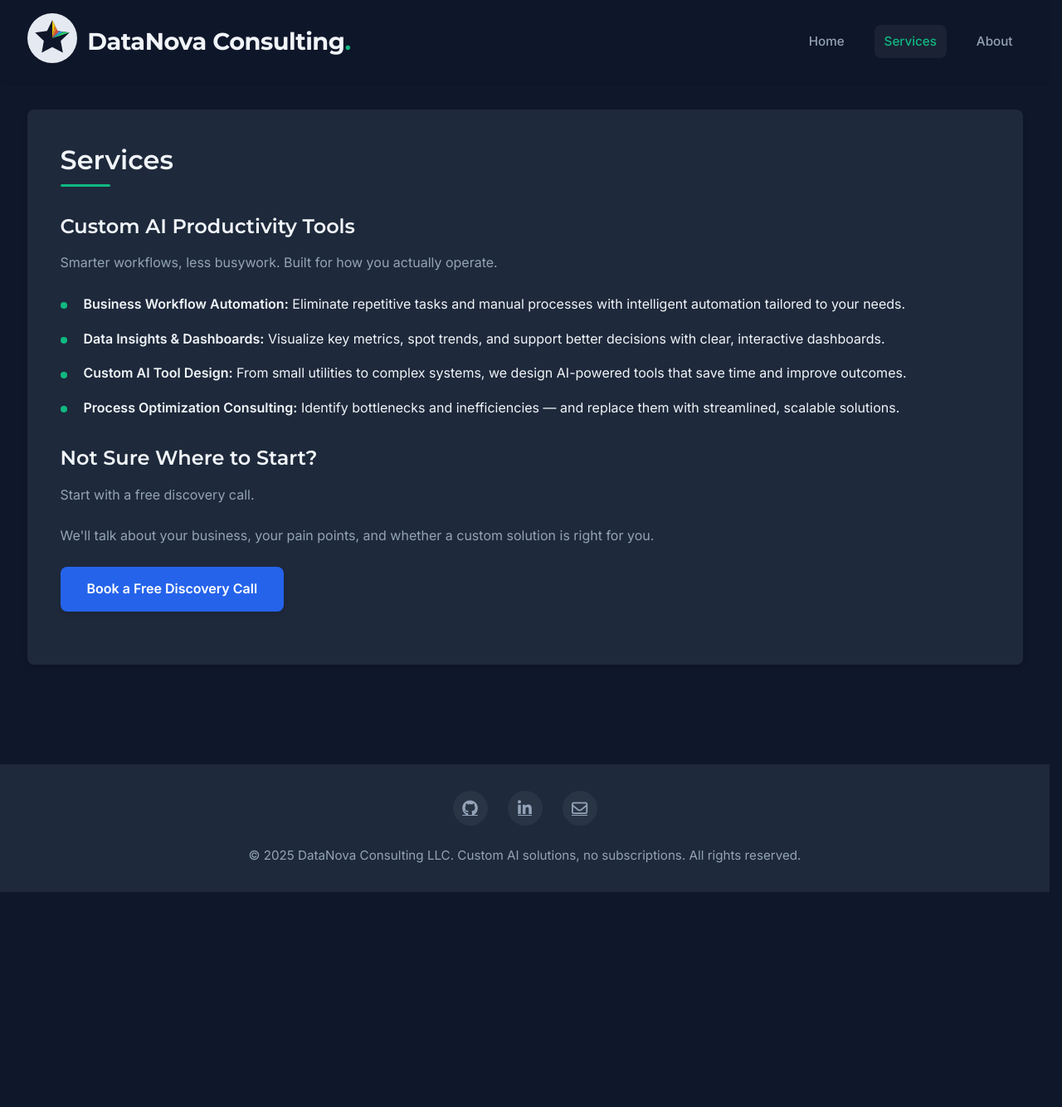
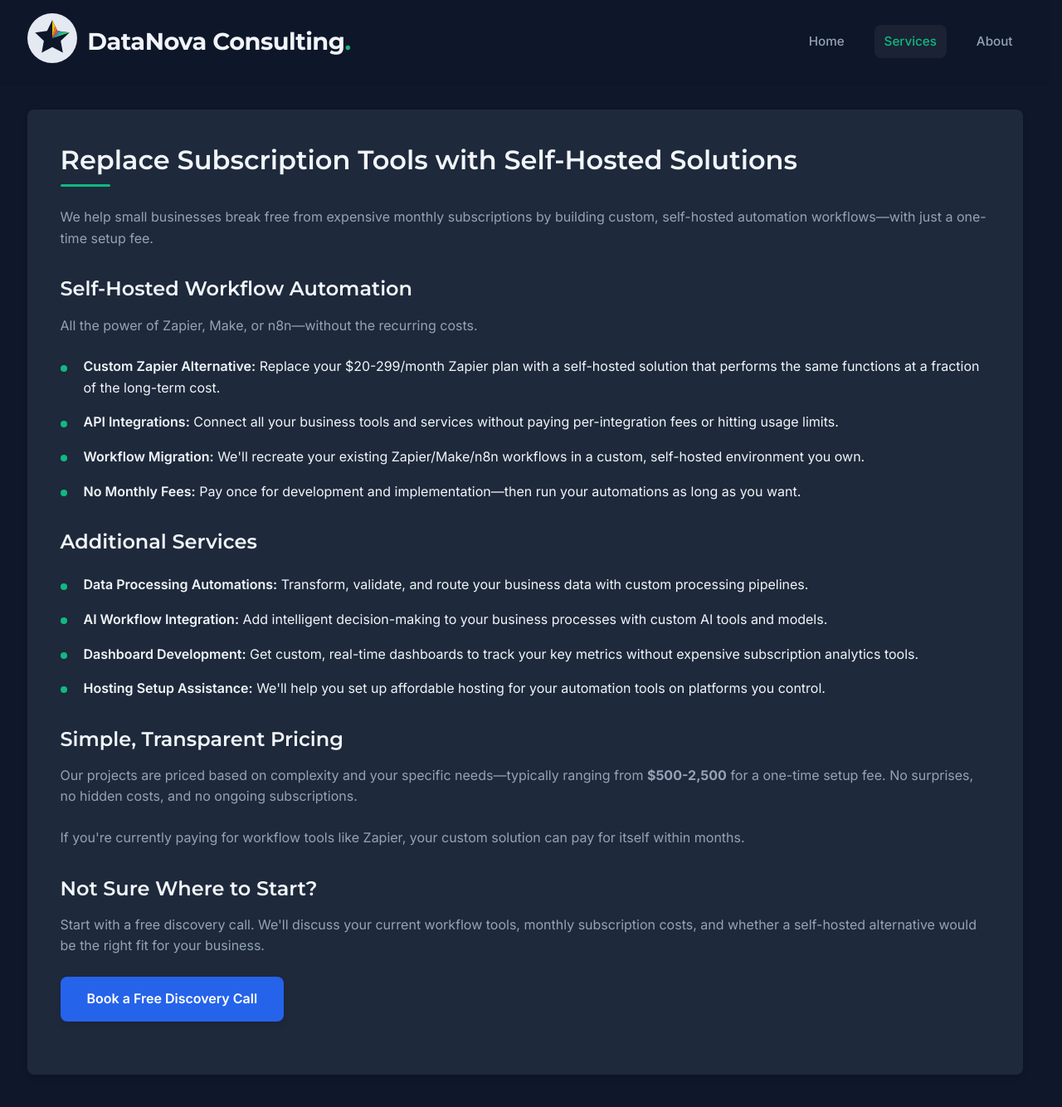
Before and after one commit to andrewtcrooks/andrewtcrooks.github.io, a Jekyll site: the page built from services.html, in a window 1280 px wide and 1400 px high. Shown: the top 1334 px of the window at 83% size. Built offline with Jekyll 4.4.1, drawn with Linux system fonts in a browser that asks for light colours.

Commit message:
Refocus website messaging on replacing Zapier with self-hosted solutions for a one-time fee

```diff
--- a/_config.yml
+++ b/_config.yml
@@ -1,5 +1,5 @@
-title: DataNova Consulting | Custom AI Productivity Tools
-description: We design AI-powered solutions tailored to your business — automating tasks, optimizing workflows, and eliminating inefficiencies without ongoing subscriptions.
+title: DataNova Consulting | Self-Hosted Zapier Alternative
+description: Replace Zapier and other subscription-based workflow tools with custom, self-hosted solutions tailored to your business — one-time setup fee, no monthly costs.
 baseurl: "" # the subpath of your site, e.g. /blog
 url: "https://datanovaconsulting.com" # the base hostname & protocol for your site
 
--- a/services.html
+++ b/services.html
@@ -4,19 +4,36 @@ title: Services
 ---
 
 <section class="services">
-    <h2>Services</h2>
+    <h2>Replace Subscription Tools with Self-Hosted Solutions</h2>
 
-    <h3>Custom AI Productivity Tools</h3>
-    <p>Smarter workflows, less busywork. Built for how you actually operate.</p>
+    <div class="service-intro">
+        <p>We help small businesses break free from expensive monthly subscriptions by building custom, self-hosted automation workflows—with just a one-time setup fee.</p>
+    </div>
+
+    <h3>Self-Hosted Workflow Automation</h3>
+    <p>All the power of Zapier, Make, or n8n—without the recurring costs.</p>
     <ul>
-        <li><strong>Business Workflow Automation:</strong> Eliminate repetitive tasks and manual processes with intelligent automation tailored to your needs.</li>
-        <li><strong>Data Insights & Dashboards:</strong> Visualize key metrics, spot trends, and support better decisions with clear, interactive dashboards.</li>
-        <li><strong>Custom AI Tool Design:</strong> From small utilities to complex systems, we design AI-powered tools that save time and improve outcomes.</li>
-        <li><strong>Process Optimization Consulting:</strong> Identify bottlenecks and inefficiencies — and replace them with streamlined, scalable solutions.</li>
+        <li><strong>Custom Zapier Alternative:</strong> Replace your $20-299/month Zapier plan with a self-hosted solution that performs the same functions at a fraction of the long-term cost.</li>
+        <li><strong>API Integrations:</strong> Connect all your business tools and services without paying per-integration fees or hitting usage limits.</li>
+        <li><strong>Workflow Migration:</strong> We'll recreate your existing Zapier/Make/n8n workflows in a custom, self-hosted environment you own.</li>
+        <li><strong>No Monthly Fees:</strong> Pay once for development and implementation—then run your automations as long as you want.</li>
     </ul>
 
+    <h3>Additional Services</h3>
+    <ul>
+        <li><strong>Data Processing Automations:</strong> Transform, validate, and route your business data with custom processing pipelines.</li>
+        <li><strong>AI Workflow Integration:</strong> Add intelligent decision-making to your business processes with custom AI tools and models.</li>
+        <li><strong>Dashboard Development:</strong> Get custom, real-time dashboards to track your key metrics without expensive subscription analytics tools.</li>
+        <li><strong>Hosting Setup Assistance:</strong> We'll help you set up affordable hosting for your automation tools on platforms you control.</li>
+    </ul>
+
+    <div class="pricing-section">
+        <h3>Simple, Transparent Pricing</h3>
+        <p>Our projects are priced based on complexity and your specific needs—typically ranging from <strong>$500-2,500</strong> for a one-time setup fee. No surprises, no hidden costs, and no ongoing subscriptions.</p>
+        <p>If you're currently paying for workflow tools like Zapier, your custom solution can pay for itself within months.</p>
+    </div>
+
     <h3>Not Sure Where to Start?</h3>
-    <p>Start with a free discovery call.</p>
-    <p>We'll talk about your business, your pain points, and whether a custom solution is right for you.</p>
+    <p>Start with a free discovery call. We'll discuss your current workflow tools, monthly subscription costs, and whether a self-hosted alternative would be the right fit for your business.</p>
     <p><a href="https://calendly.com/datanovaconsulting" target="_blank" class="cta">Book a Free Discovery Call</a></p>
 </section>
```
Also changed, not shown: index.html (+24 -2 lines), styles.css (+78 -0 lines).
